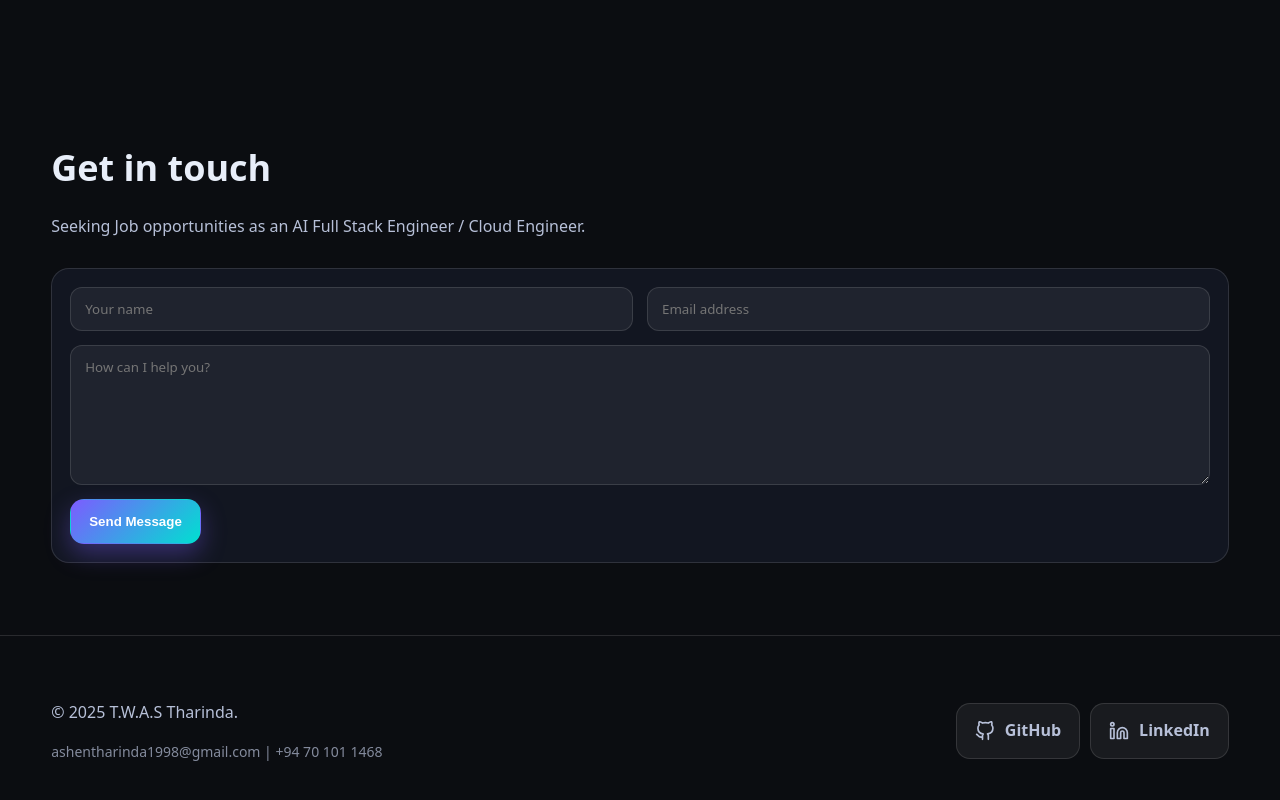
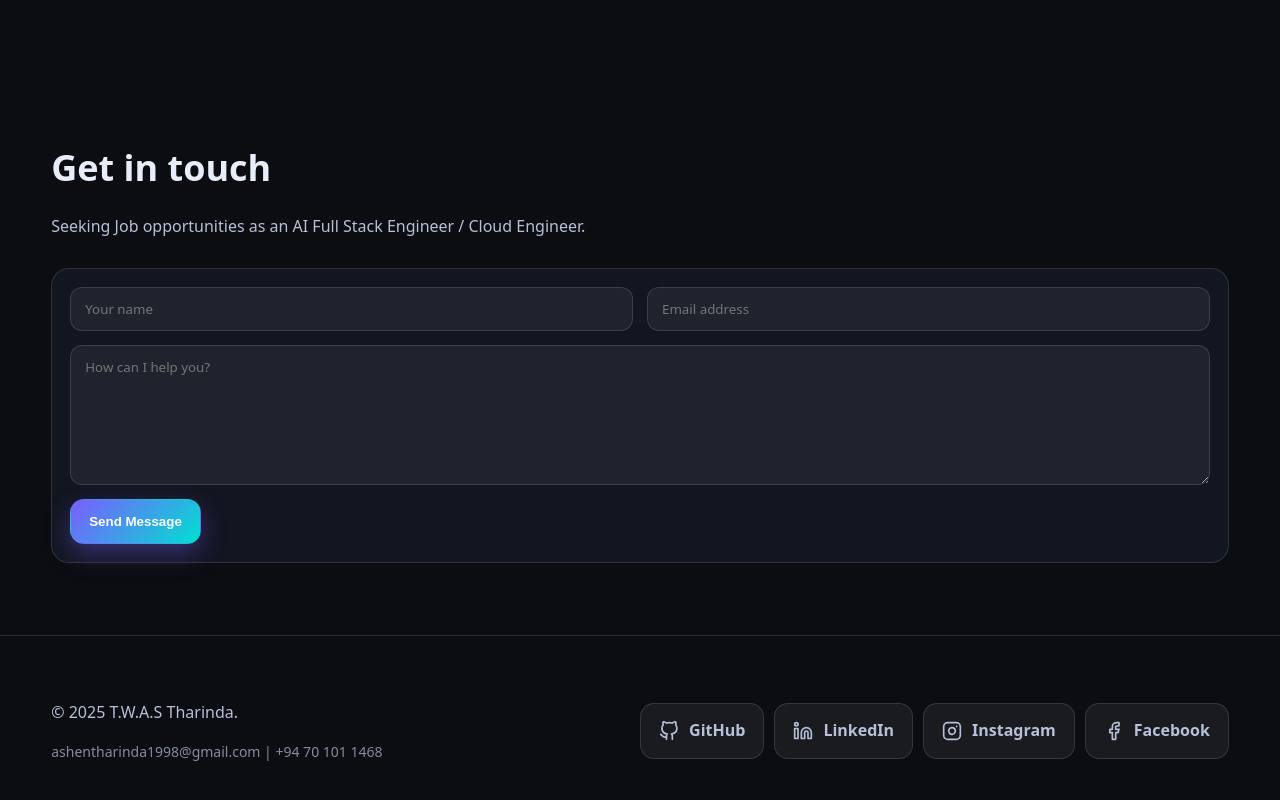
Before and after one commit to ashentharinda/ASHENTHARINDA-, a plain HTML site: page index.html in a window 1280 px wide. Shown: the part 3833-4633 px from the top of the page. Drawn offline with Linux system fonts and the light colour scheme.

Commit message:
Update index.html
feat(footer): Add Instagram and Facebook profile links

This commit enhances the portfolio's footer by adding links to Instagram and Facebook profiles.

- Includes SVG icons for both platforms to maintain visual consistency with the existing GitHub and LinkedIn links.
- Ensures links open in a new tab for better user experience.

```diff
--- a/index.html
+++ b/index.html
@@ -936,6 +936,48 @@
               </svg>
               LinkedIn</a
             >
+            <a
+              class="btn"
+              href="https://www.instagram.com/ashen_shavi?igsh=MTZoaHRmNmRvaHZ4cg=="
+              target="_blank"
+              rel="noopener noreferrer"
+              ><svg
+                xmlns="http://www.w3.org/2000/svg"
+                viewBox="0 0 24 24"
+                fill="none"
+                stroke="currentColor"
+                stroke-width="2"
+                stroke-linecap="round"
+                stroke-linejoin="round"
+              >
+                <rect x="2" y="2" width="20" height="20" rx="5" ry="5"></rect>
+                <path
+                  d="M16 11.37A4 4 0 1 1 12.63 8 4 4 0 0 1 16 11.37z"
+                ></path>
+                <line x1="17.5" y1="6.5" x2="17.51" y2="6.5"></line>
+              </svg>
+              Instagram</a
+            >
+            <a
+              class="btn"
+              href="https://www.facebook.com/share/19vsSWjKeN/"
+              target="_blank"
+              rel="noopener noreferrer"
+              ><svg
+                xmlns="http://www.w3.org/2000/svg"
+                viewBox="0 0 24 24"
+                fill="none"
+                stroke="currentColor"
+                stroke-width="2"
+                stroke-linecap="round"
+                stroke-linejoin="round"
+              >
+                <path
+                  d="M18 2h-3a5 5 0 0 0-5 5v3H7v4h3v8h4v-8h3l1-4h-4V7a1 1 0 0 1 1-1h3z"
+                ></path>
+              </svg>
+              Facebook</a
+            >
           </div>
         </div>
       </div>
```
